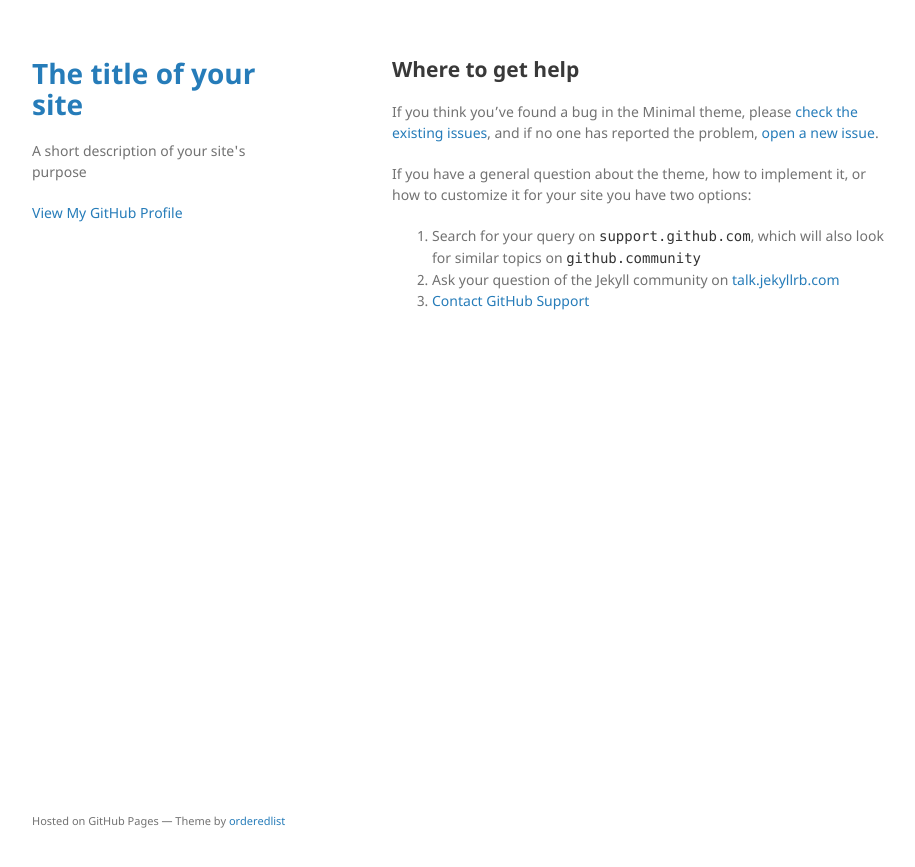
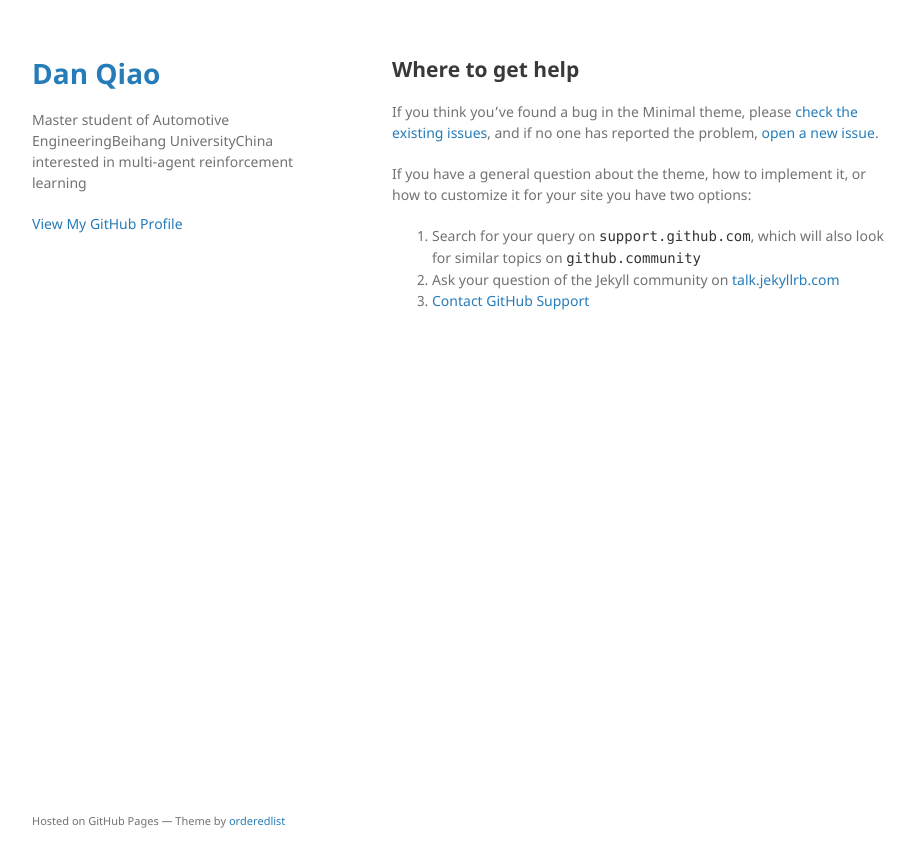
Before and after one commit to qiaodanbuaa/qiaodanbuaa.github.io, a Jekyll site: the page built from docs/SUPPORT.md, in a window 1280 px wide. Shown: the top 867 px of the page, without its empty margins (178-1093 px from the left). Built offline with Jekyll 4.4.1, drawn with Linux system fonts in a browser that asks for light colours; our own code applies the rules of GitHub Pages for plain Markdown files.

Commit message:
Update _config.yml

```diff
--- a/_config.yml
+++ b/_config.yml
@@ -1,3 +1,4 @@
 theme: jekyll-theme-minimal
-title: [The title of your site]
-description: [A short description of your site's purpose]
+title: [Dan Qiao]
+description: [Master student of Automotive Engineering, Beihang University, China
+interested in multi-agent reinforcement learning]
```
